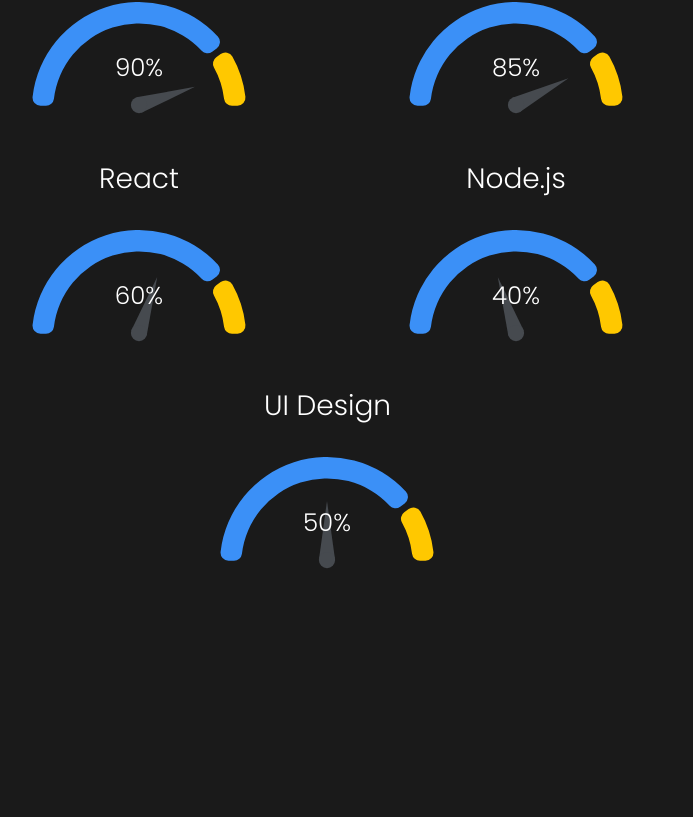
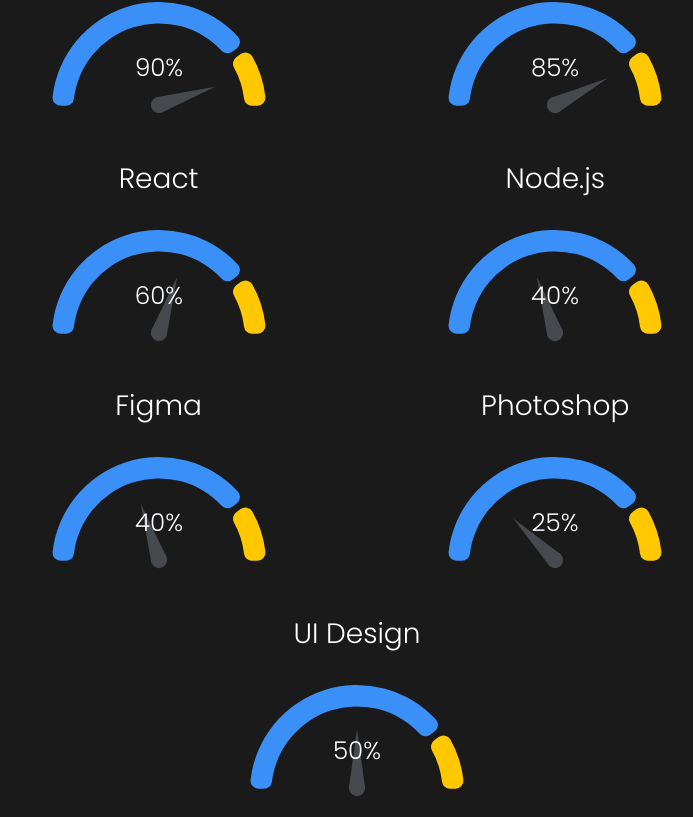
Before and after one commit to jacksonopp/nextjs-portfolio, a Next.js app: page / in a window 1280 px wide. Shown: the part 855-1672 px from the top of the page, without its empty margins (120-813 px from the left). Before the commit the page ends 1445 px from the top, so only its background shows below. Built offline with nearby package versions, Linux system fonts and the light colour scheme.

Commit message:
added figma and photoshop to bars

```diff
--- a/pages/index.tsx
+++ b/pages/index.tsx
@@ -39,6 +39,8 @@
             <Bar percentage={85}>Angular</Bar>
             <Bar percentage={60}>React</Bar>
             <Bar percentage={40}>Node.js</Bar>
+            <Bar percentage={40}>Figma</Bar>
+            <Bar percentage={25}>Photoshop</Bar>
             <Bar percentage={50}>UI Design</Bar>
           </div>
         </div>
```
